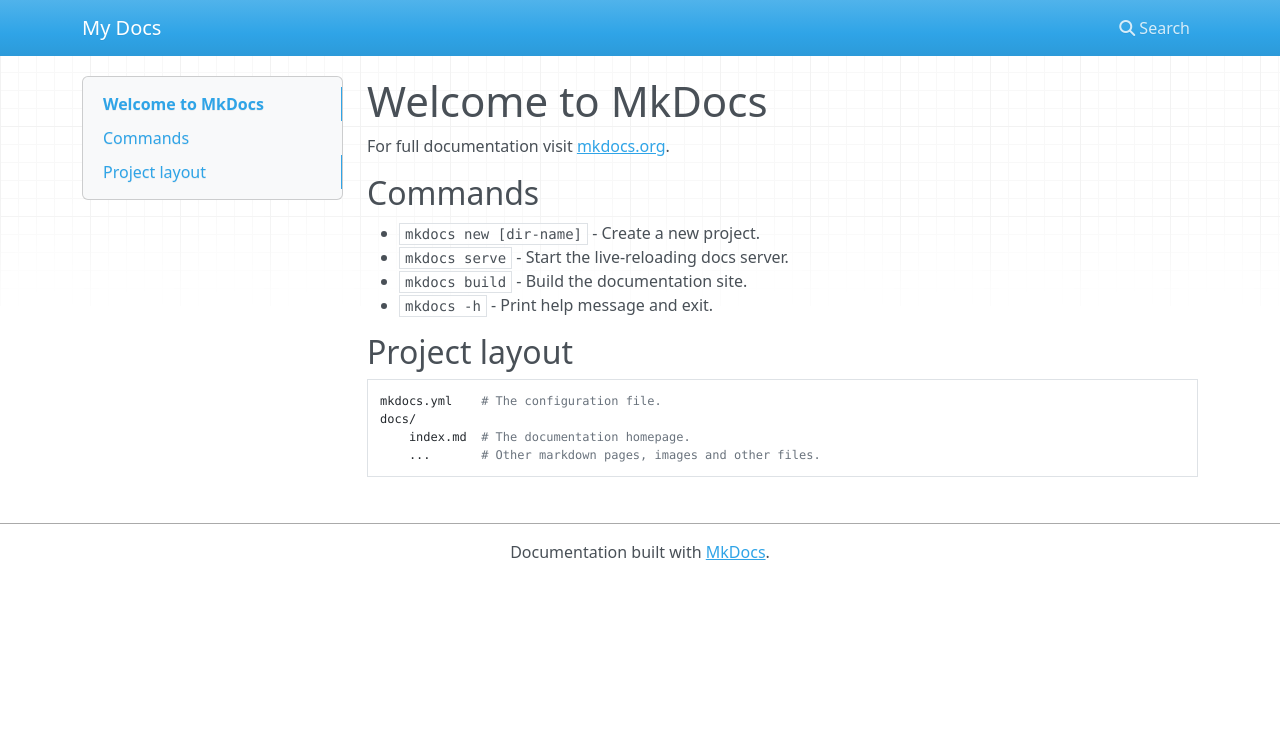
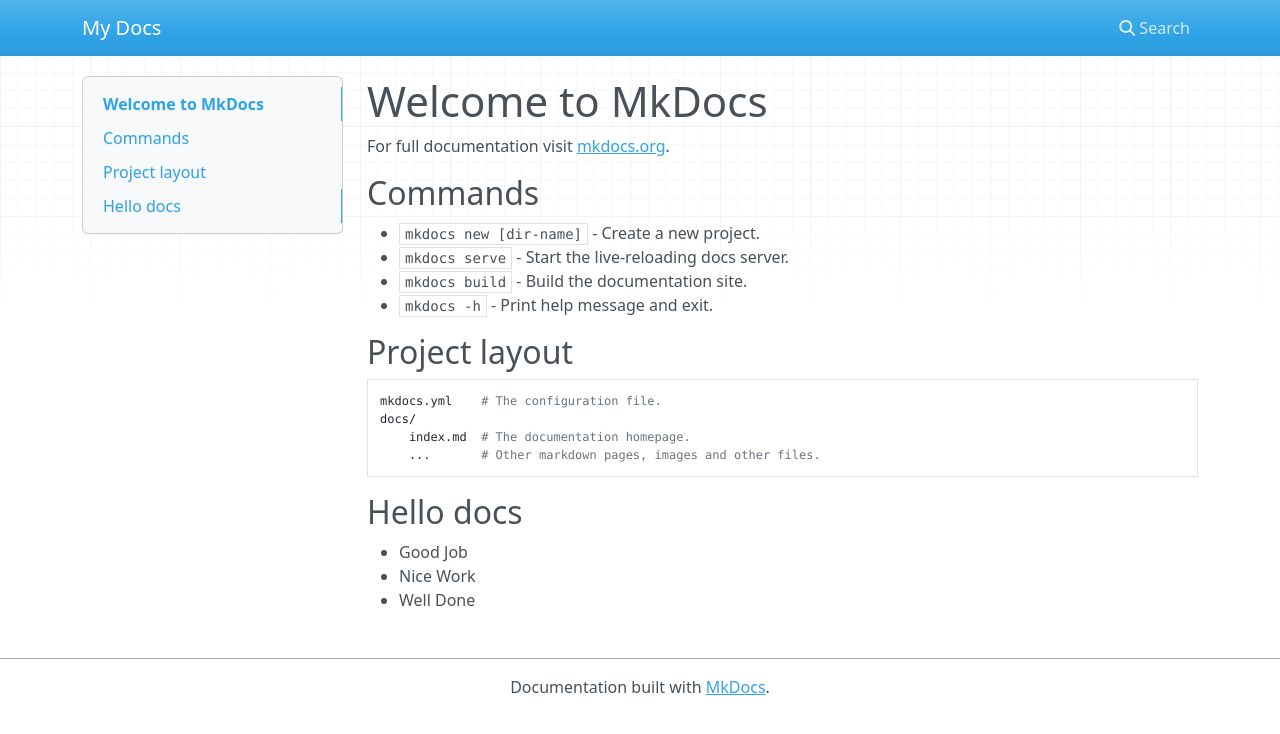
Before and after one commit to lss6378/mkdocs_web, an MkDocs documentation site: the page built from docs/index.md, in a window 1280 px wide. Shown: the top 734 px of the page. Built offline with MkDocs 1.6.1, drawn with Linux system fonts in a browser that asks for light colours; nearby versions of some CDN libraries.

Commit message:
20220705211507

```diff
--- a/docs/index.md
+++ b/docs/index.md
@@ -15,3 +15,9 @@
     docs/
         index.md  # The documentation homepage.
         ...       # Other markdown pages, images and other files.
+
+## Hello docs
+
+- Good Job
+- Nice Work
+- Well Done
```
